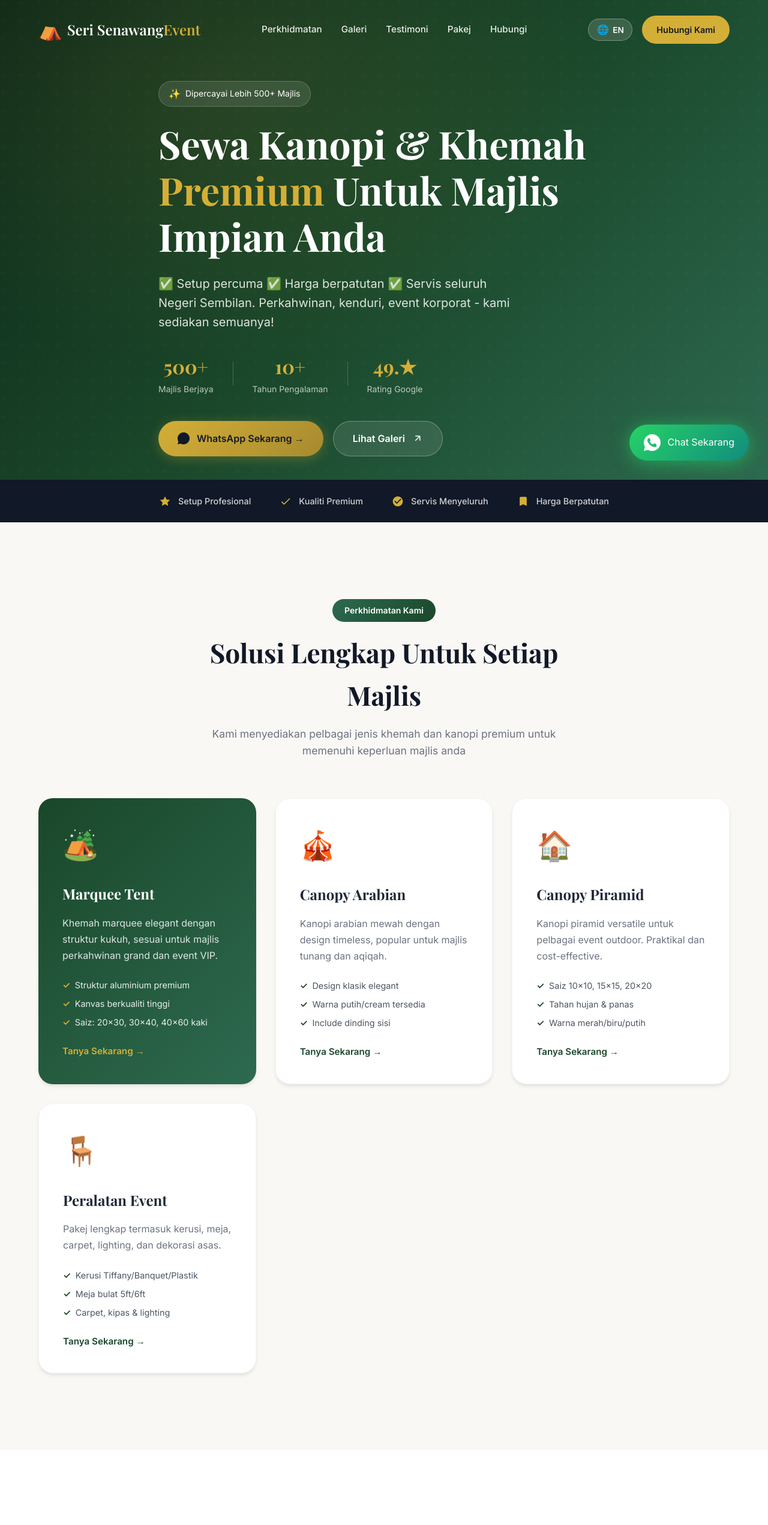
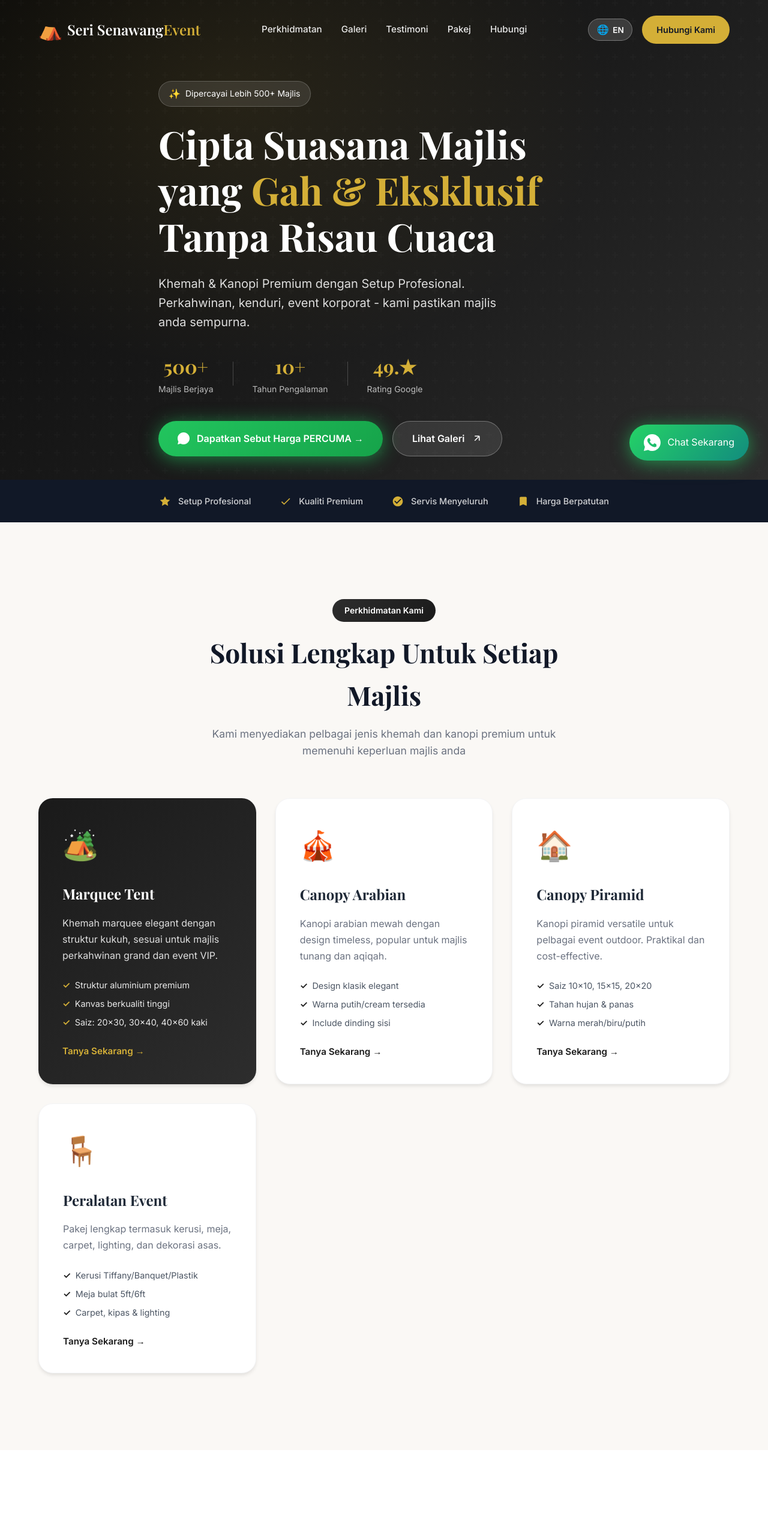
Before and after one commit to mhmdatiqhaf/web-canopy-landing, a plain HTML site: page index.html in a window 1280 px wide. Shown: the top 2543 px of the page at 60% size. Drawn offline with nearby package versions, Linux system fonts and the light colour scheme.

Commit message:
Add files via upload

```diff
--- a/index.html
+++ b/index.html
@@ -63,16 +63,16 @@
         <div class="container hero-content">
             <div class="hero-badge"><span class="badge-icon">✨</span><span data-lang-ms="Dipercayai Lebih 500+ Majlis"
                     data-lang-en="Trusted by 500+ Events">Dipercayai Lebih 500+ Majlis</span></div>
-            <h1 data-lang-ms="Sewa Kanopi &amp; Khemah <span class='highlight'>Premium</span> Untuk Majlis Impian Anda"
-                data-lang-en="Rent <span class='highlight'>Premium</span> Canopy &amp; Tent For Your Dream Event">Sewa
-                Kanopi &amp; Khemah
-                <span class="highlight">Premium</span> Untuk Majlis Impian Anda
+            <h1 data-lang-ms="Cipta Suasana Majlis yang <span class='highlight'>Gah & Eksklusif</span> Tanpa Risau Cuaca"
+                data-lang-en="Create a <span class='highlight'>Grand & Exclusive</span> Event Atmosphere Rain or Shine">
+                Cipta Suasana Majlis yang
+                <span class="highlight">Gah & Eksklusif</span> Tanpa Risau Cuaca
             </h1>
             <p class="hero-subtitle"
-                data-lang-ms="✅ Setup percuma ✅ Harga berpatutan ✅ Servis seluruh Negeri Sembilan. Perkahwinan, kenduri, event korporat - kami sediakan semuanya!"
-                data-lang-en="✅ Free setup ✅ Affordable prices ✅ Service across Negeri Sembilan. Weddings, celebrations, corporate events - we've got you covered!">
-                ✅ Setup percuma ✅ Harga berpatutan ✅ Servis seluruh Negeri Sembilan. Perkahwinan, kenduri, event
-                korporat - kami sediakan semuanya!</p>
+                data-lang-ms="Khemah & Kanopi Premium dengan Setup Profesional. Perkahwinan, kenduri, event korporat - kami pastikan majlis anda sempurna."
+                data-lang-en="Premium Tents & Canopies with Professional Setup. Weddings, celebrations, corporate events - we ensure your event is perfect.">
+                Khemah & Kanopi Premium dengan Setup Profesional. Perkahwinan, kenduri, event korporat - kami pastikan
+                majlis anda sempurna.</p>
             <div class="hero-stats">
                 <div class="stat"><span class="stat-number">500+</span><span class="stat-label"
                         data-lang-ms="Majlis Berjaya" data-lang-en="Successful Events">Majlis Berjaya</span>
@@ -92,7 +92,8 @@
                         <path
                             d="M12 0C5.373 0 0 5.373 0 12c0 2.127.555 4.318 1.605 6.175L.073 23.944l5.927-1.513A11.944 11.944 0 0 0 12 24c6.627 0 12-5.373 12-12S18.627 0 12 0z" />
                     </svg>
-                    <span data-lang-ms="WhatsApp Sekarang →" data-lang-en="WhatsApp Now →">WhatsApp Sekarang →</span>
+                    <span data-lang-ms="Dapatkan Sebut Harga PERCUMA →" data-lang-en="Get FREE Quote →">Dapatkan Sebut
+                        Harga PERCUMA →</span>
                 </a>
                 <a href="#gallery" class="btn btn-secondary"><span data-lang-ms="Lihat Galeri"
                         data-lang-en="View Gallery">Lihat Galeri</span>
--- a/script.js
+++ b/script.js
@@ -108,9 +108,9 @@ document.addEventListener('DOMContentLoaded', () => {
         const currentScroll = window.pageYOffset;
 
         if (currentScroll > 100) {
-            navbar.style.background = 'rgba(26, 71, 42, 0.95)';
+            navbar.style.background = 'rgba(26, 26, 26, 0.95)';
             navbar.style.backdropFilter = 'blur(10px)';
-            navbar.style.boxShadow = '0 4px 20px rgba(0,0,0,0.1)';
+            navbar.style.boxShadow = '0 4px 20px rgba(0,0,0,0.2)';
         } else {
             navbar.style.background = 'transparent';
             navbar.style.backdropFilter = 'none';
--- a/styles.css
+++ b/styles.css
@@ -4,13 +4,18 @@
    ======================================== */
 
 :root {
-    /* Premium Color Palette */
-    --primary: #1a472a;
-    --primary-light: #2d6a4f;
-    --primary-dark: #0d2818;
-    --accent: #d4af37;
-    --accent-light: #f0d77c;
-    --accent-dark: #a68a2e;
+    /* Modern Luxury Color Palette */
+    --primary: #1A1A1A;
+    /* Deep Charcoal - Premium dark */
+    --primary-light: #2d2d2d;
+    --primary-dark: #0a0a0a;
+    --accent: #D4AF37;
+    /* Champagne Gold - Luxury highlight */
+    --accent-light: #e8c84a;
+    --accent-dark: #b8962e;
+    --cta-green: #22C55E;
+    /* Action Green - CTA buttons */
+    --cta-green-dark: #16a34a;
 
     /* Neutrals */
     --white: #ffffff;
@@ -356,14 +361,16 @@ ol {
 }
 
 .btn-primary {
-    background: linear-gradient(135deg, var(--accent) 0%, var(--accent-dark) 100%);
-    color: var(--gray-900);
-    box-shadow: 0 4px 20px rgba(212, 175, 55, 0.3);
+    background: linear-gradient(135deg, var(--cta-green) 0%, var(--cta-green-dark) 100%);
+    color: var(--white);
+    box-shadow: 0 4px 20px rgba(34, 197, 94, 0.3);
+    font-weight: 600;
 }
 
 .btn-primary:hover {
     transform: translateY(-3px);
-    box-shadow: 0 8px 30px rgba(212, 175, 55, 0.4);
+    box-shadow: 0 8px 30px rgba(34, 197, 94, 0.5);
+    background: linear-gradient(135deg, var(--cta-green-dark) 0%, var(--cta-green) 100%);
 }
 
 .btn-primary svg {
@@ -1638,21 +1645,26 @@ ol {
     .stat {
         flex: none;
         width: 100%;
-        background: rgba(255, 255, 255, 0.1);
-        padding: 0.75rem 1rem;
-        border-radius: var(--radius-md);
+        background: var(--white);
+        padding: 1rem 1.5rem;
+        border-radius: var(--radius-lg);
         display: flex;
         align-items: center;
-        justify-content: center;
-        gap: 0.5rem;
+        justify-content: flex-start;
+        gap: 1rem;
+        box-shadow: 0 2px 8px rgba(0, 0, 0, 0.08);
+        border: 1px solid var(--gray-200);
     }
 
     .stat-number {
-        font-size: 1.25rem;
+        font-size: 1.5rem;
+        color: var(--accent);
+        font-weight: 700;
     }
 
     .stat-label {
-        font-size: 0.85rem;
+        font-size: 0.95rem;
+        color: var(--gray-700);
     }
 
     /* Mobile CTA Buttons - Larger Touch Targets */
@@ -1988,7 +2000,7 @@ ol {
         display: flex;
         align-items: center;
         gap: 0.4rem;
-        background: rgba(26, 71, 42, 0.9);
+        background: rgba(26, 26, 26, 0.9);
         border: 1px solid rgba(255, 255, 255, 0.3);
         color: var(--white);
         padding: 0.5rem 0.75rem;
@@ -1999,3 +2011,139 @@ ol {
         backdrop-filter: blur(10px);
     }
 }
+
+/* ========================================
+   MICRO-INTERACTIONS & ANIMATIONS
+   ======================================== */
+
+/* Fade-in animation for scroll reveal */
+@keyframes fadeInUp {
+    from {
+        opacity: 0;
+        transform: translateY(30px);
+    }
+
+    to {
+        opacity: 1;
+        transform: translateY(0);
+    }
+}
+
+@keyframes pulse {
+
+    0%,
+    100% {
+        box-shadow: 0 4px 20px rgba(34, 197, 94, 0.3);
+    }
+
+    50% {
+        box-shadow: 0 4px 30px rgba(34, 197, 94, 0.6);
+    }
+}
+
+/* Apply to sections */
+.section-header,
+.service-card,
+.gallery-item,
+.testimonial-card,
+.package-card,
+.feature-item {
+    animation: fadeInUp 0.6s ease-out forwards;
+}
+
+/* Staggered animation delays */
+.service-card:nth-child(1) {
+    animation-delay: 0.1s;
+}
+
+.service-card:nth-child(2) {
+    animation-delay: 0.2s;
+}
+
+.service-card:nth-child(3) {
+    animation-delay: 0.3s;
+}
+
+.service-card:nth-child(4) {
+    animation-delay: 0.4s;
+}
+
+.gallery-item:nth-child(1) {
+    animation-delay: 0.1s;
+}
+
+.gallery-item:nth-child(2) {
+    animation-delay: 0.15s;
+}
+
+.gallery-item:nth-child(3) {
+    animation-delay: 0.2s;
+}
+
+.gallery-item:nth-child(4) {
+    animation-delay: 0.25s;
+}
+
+.gallery-item:nth-child(5) {
+    animation-delay: 0.3s;
+}
+
+.package-card:nth-child(1) {
+    animation-delay: 0.1s;
+}
+
+.package-card:nth-child(2) {
+    animation-delay: 0.2s;
+}
+
+.package-card:nth-child(3) {
+    animation-delay: 0.3s;
+}
+
+/* CTA Pulse Animation */
+.btn-primary {
+    animation: pulse 2s infinite;
+}
+
+.btn-primary:hover {
+    animation: none;
+}
+
+/* Card Hover Effects - Enhanced */
+.service-card,
+.package-card,
+.testimonial-card {
+    transition: transform 0.3s ease, box-shadow 0.3s ease;
+}
+
+.service-card:hover,
+.package-card:hover {
+    transform: translateY(-8px);
+    box-shadow: 0 20px 40px rgba(0, 0, 0, 0.15);
+}
+
+/* Gallery Hover Overlay Animation */
+.gallery-item .gallery-overlay {
+    opacity: 0.8;
+    transition: opacity 0.3s ease;
+}
+
+.gallery-item:hover .gallery-overlay {
+    opacity: 1;
+}
+
+/* Smooth Link Underline Animation */
+.nav-links a::after {
+    content: '';
+    position: absolute;
+    bottom: -4px;
+    left: 0;
+    width: 0;
+    height: 2px;
+    background: var(--accent);
+    transition: width 0.3s ease;
+}
+
+.nav-links a:hover::after {
+    width: 100%;
+}
```
